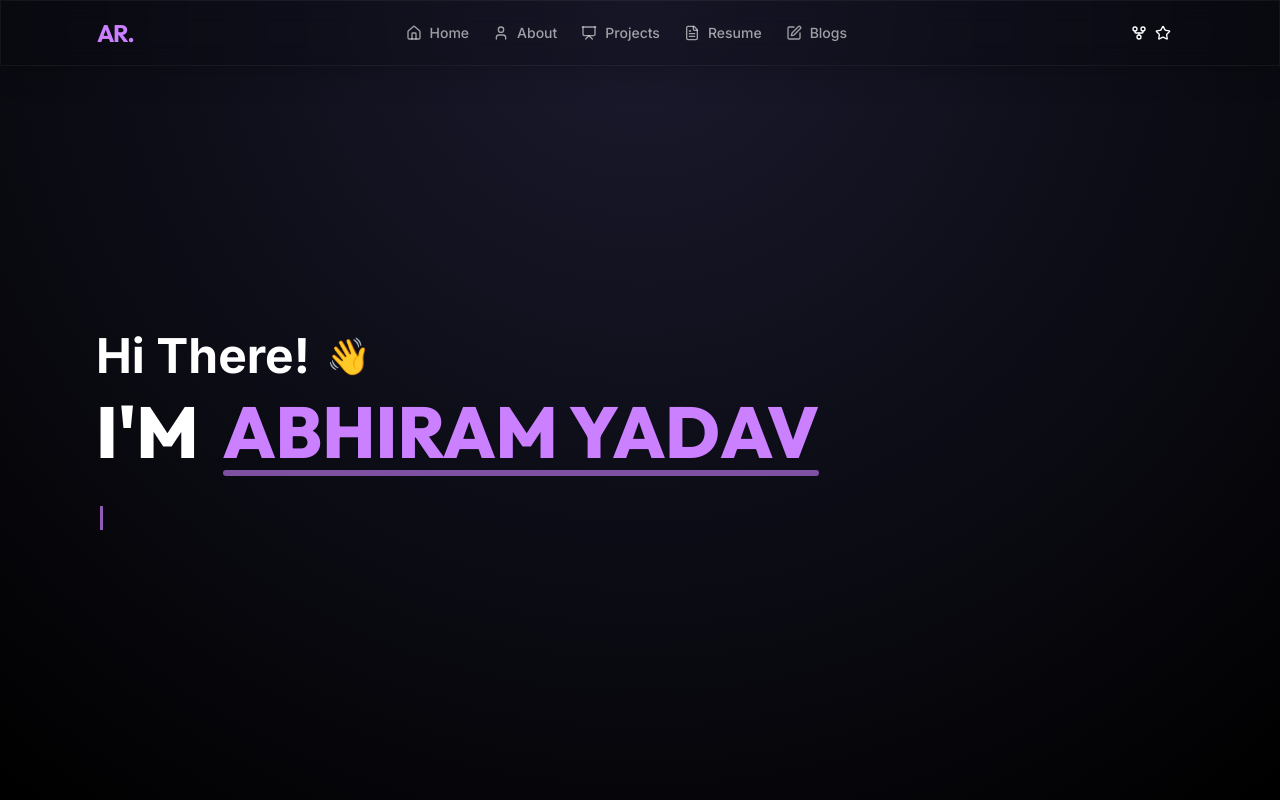
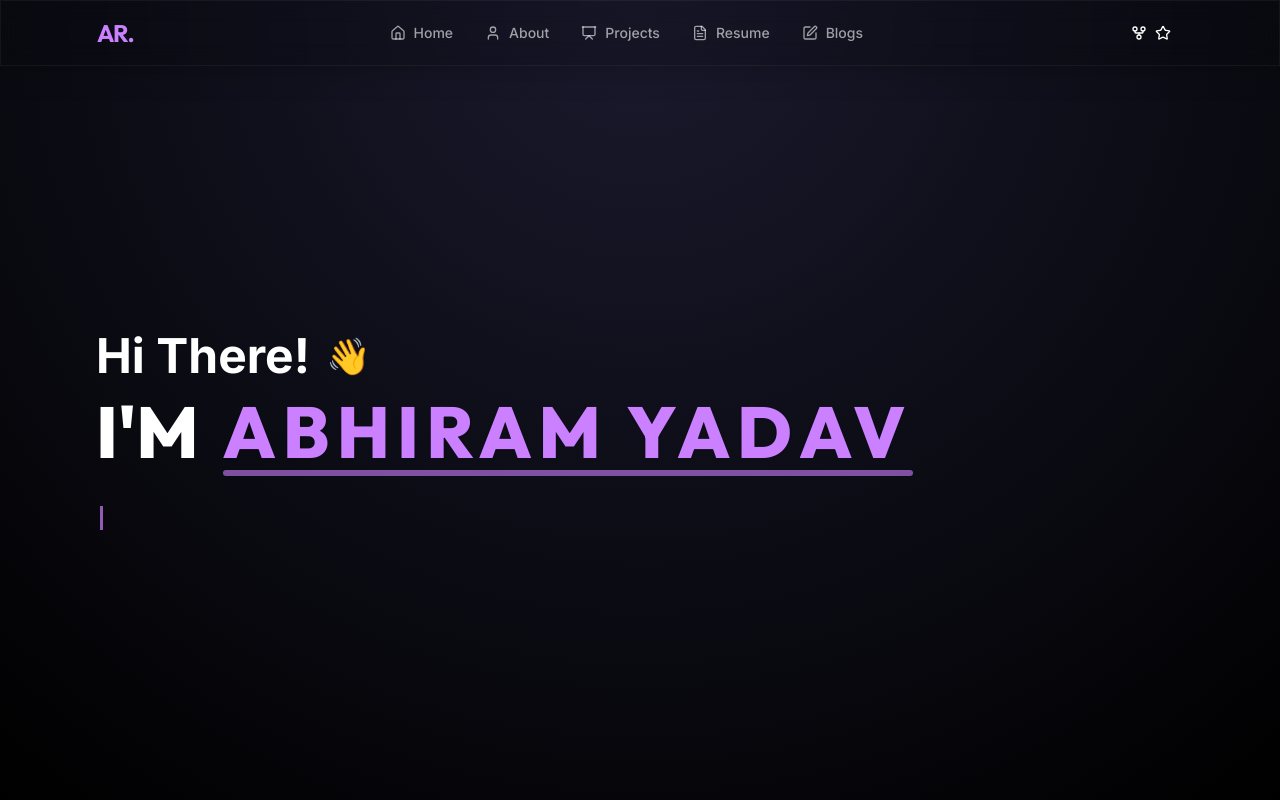
Before and after one commit to Abhiram0202/Portfolio, a Next.js app: page / in a window 1280 px wide. Shown: the top 800 px of the page. Built offline with nearby package versions, Linux system fonts and the light colour scheme.

Commit message:
when i place pointer on these buttons line shoukd come same my website c

```diff
--- a/src/app/globals.css
+++ b/src/app/globals.css
@@ -120,4 +120,18 @@
   .glass {
     @apply bg-background/20 backdrop-blur-md border border-white/5 shadow-xl;
   }
+
+  /* Animated underline utility */
+  .animated-underline {
+    @apply relative inline-block;
+  }
+
+  .animated-underline::after {
+    content: '';
+    @apply absolute w-full h-[2px] bottom-[-2px] left-0 bg-primary scale-x-0 transition-transform duration-300 ease-out origin-right;
+  }
+
+  .animated-underline:hover::after {
+    @apply scale-x-100 origin-left;
+  }
 }
--- a/src/app/resume/page.js
+++ b/src/app/resume/page.js
@@ -38,6 +38,7 @@ const styles = {
     fontWeight: '600',
     transition: 'transform 0.2s, background-color 0.2s',
     boxShadow: '0 4px 15px rgba(192, 132, 252, 0.3)',
+    position: 'relative',
   },
   resumeWrapper: {
     width: '100%',
@@ -73,6 +74,7 @@ function ResumePage() {
         href="/ResumeAB.pdf"
         download="ResumeAB.pdf"
         style={styles.button}
+        className="animated-underline-button"
         onMouseOver={(e) => e.currentTarget.style.transform = 'scale(1.05)'}
         onMouseOut={(e) => e.currentTarget.style.transform = 'scale(1)'}
       >
@@ -93,12 +95,35 @@ function ResumePage() {
         href="/ResumeAB.pdf"
         download="ResumeAB.pdf"
         style={styles.button}
+        className="animated-underline-button"
         onMouseOver={(e) => e.currentTarget.style.transform = 'scale(1.05)'}
         onMouseOut={(e) => e.currentTarget.style.transform = 'scale(1)'}
       >
         <AiOutlineDownload style={{ marginRight: '8px', fontSize: '1.2rem' }} />
         Download CV
       </a>
+
+      <style jsx global>{`
+        .animated-underline-button {
+          position: relative;
+        }
+        .animated-underline-button::after {
+          content: '';
+          position: absolute;
+          width: 80%;
+          height: 2px;
+          bottom: 8px;
+          left: 10%;
+          background-color: black;
+          transform: scaleX(0);
+          transition: transform 0.3s ease-out;
+          transform-origin: right;
+        }
+        .animated-underline-button:hover::after {
+          transform: scaleX(1);
+          transform-origin: left;
+        }
+      `}</style>
     </div>
   );
 }
--- a/src/components/header.tsx
+++ b/src/components/header.tsx
@@ -55,12 +55,12 @@ export function Header() {
           </div>
         </Link>
 
-        <nav className="hidden md:flex items-center gap-6 text-sm font-medium">
+        <nav className="hidden md:flex items-center gap-8 text-sm font-medium">
           {navLinks.map((link) => (
             <Link
               key={link.href}
               href={link.href}
-              className="flex items-center gap-2 text-foreground/60 transition-colors hover:text-foreground"
+              className="animated-underline flex items-center gap-2 text-foreground/60 transition-colors hover:text-foreground py-1"
             >
               <link.icon className="h-4 w-4" />
               <span>{link.label}</span>
@@ -69,12 +69,12 @@ export function Header() {
         </nav>
 
         <div className="flex items-center gap-2">
-          <Button asChild variant="ghost" size="sm">
+          <Button asChild variant="ghost" size="sm" className="hover:bg-transparent">
             <a
               href={githubUrl}
               target="_blank"
               rel="noopener noreferrer"
-              className="flex items-center gap-1"
+              className="animated-underline flex items-center gap-1 py-1"
             >
               <GitFork className="h-4 w-4" />
               <Star className="h-4 w-4" />
--- a/src/components/sections/hero.tsx
+++ b/src/components/sections/hero.tsx
@@ -75,8 +75,8 @@ export function HeroSection() {
           animate="visible"
           className="flex flex-col items-start justify-center text-left space-y-4"
         >
-          <motion.div variants={itemVariants} className="flex items-center gap-4 m-0 p-0">
-            <h1 className="text-3xl font-bold sm:text-4xl md:text-5xl">
+          <motion.div variants={itemVariants} className="flex items-center gap-4 m-0 p-0 text-left w-full">
+            <h1 className="text-3xl font-bold sm:text-4xl md:text-5xl m-0 p-0">
               Hi There!
             </h1>
             <motion.span
@@ -90,11 +90,11 @@ export function HeroSection() {
 
           <motion.h1
             variants={itemVariants}
-            className="font-headline text-4xl font-extrabold sm:text-5xl md:text-6xl lg:text-7xl flex flex-wrap gap-x-6 pb-2 m-0 p-0"
+            className="font-headline text-4xl font-extrabold sm:text-5xl md:text-6xl lg:text-7xl flex flex-wrap gap-x-6 pb-2 m-0 p-0 text-left w-full"
           >
-            <span>I&apos;M</span>
-            <span className="relative inline-block pb-2">
-              <span className="text-primary relative z-10 whitespace-nowrap drop-shadow-sm">
+            <span className="m-0 p-0">I&apos;M</span>
+            <span className="relative inline-block pb-2 m-0 p-0">
+              <span className="text-primary relative z-10 whitespace-nowrap drop-shadow-sm tracking-[0.1em]">
                 {personalData.name.toUpperCase()}
               </span>
               <span className="absolute bottom-0 left-0 w-full h-[6px] bg-gradient-to-r from-primary to-accent rounded-full opacity-60"></span>
@@ -103,7 +103,7 @@ export function HeroSection() {
 
           <motion.div
             variants={itemVariants}
-            className="text-xl md:text-2xl font-bold uppercase tracking-wide mt-6 text-left flex items-center min-h-[1.5em] m-0 p-0"
+            className="text-xl md:text-2xl font-bold uppercase tracking-wide mt-6 text-left flex items-center min-h-[1.5em] m-0 p-0 w-full"
           >
             <div className="flex">
               {displayText.split('').map((char, index) => {
```
